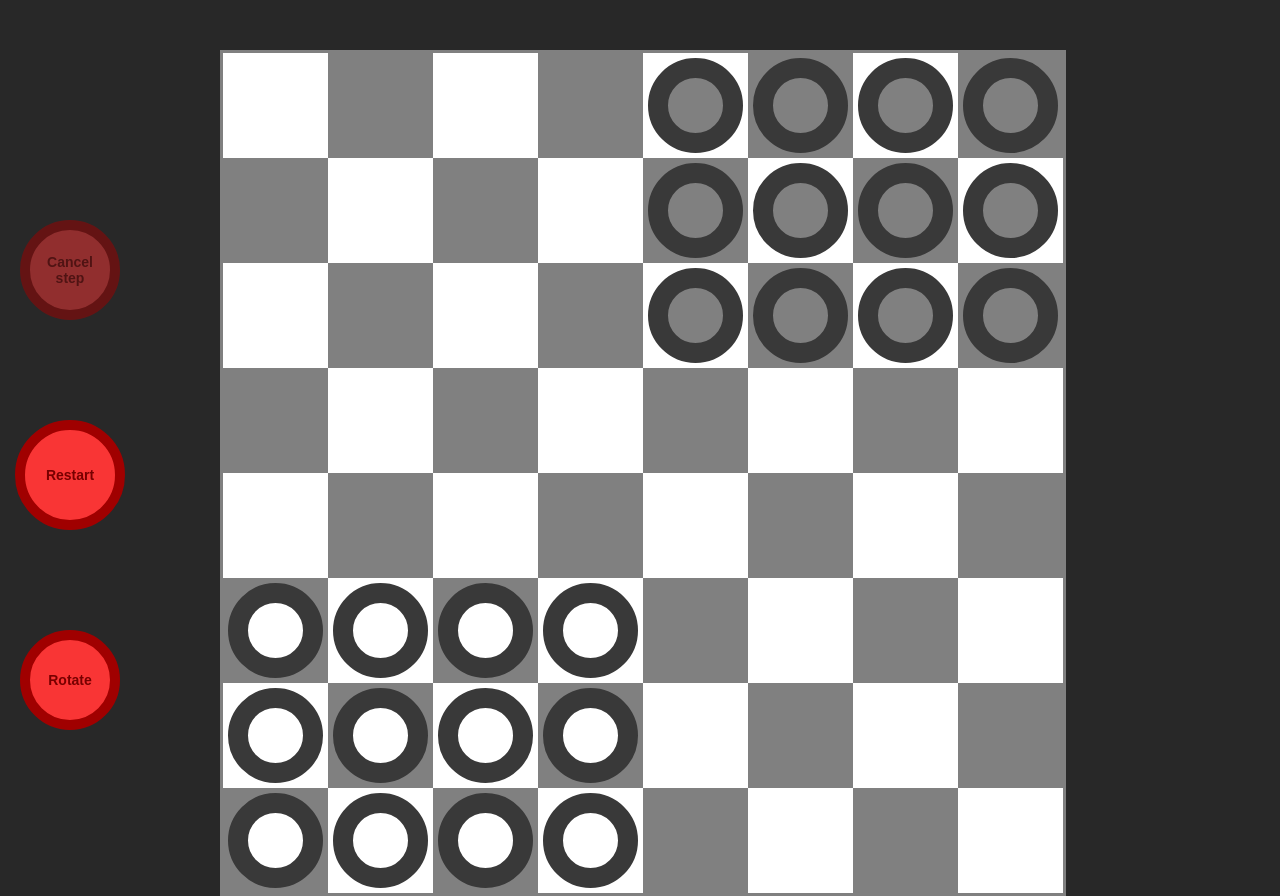
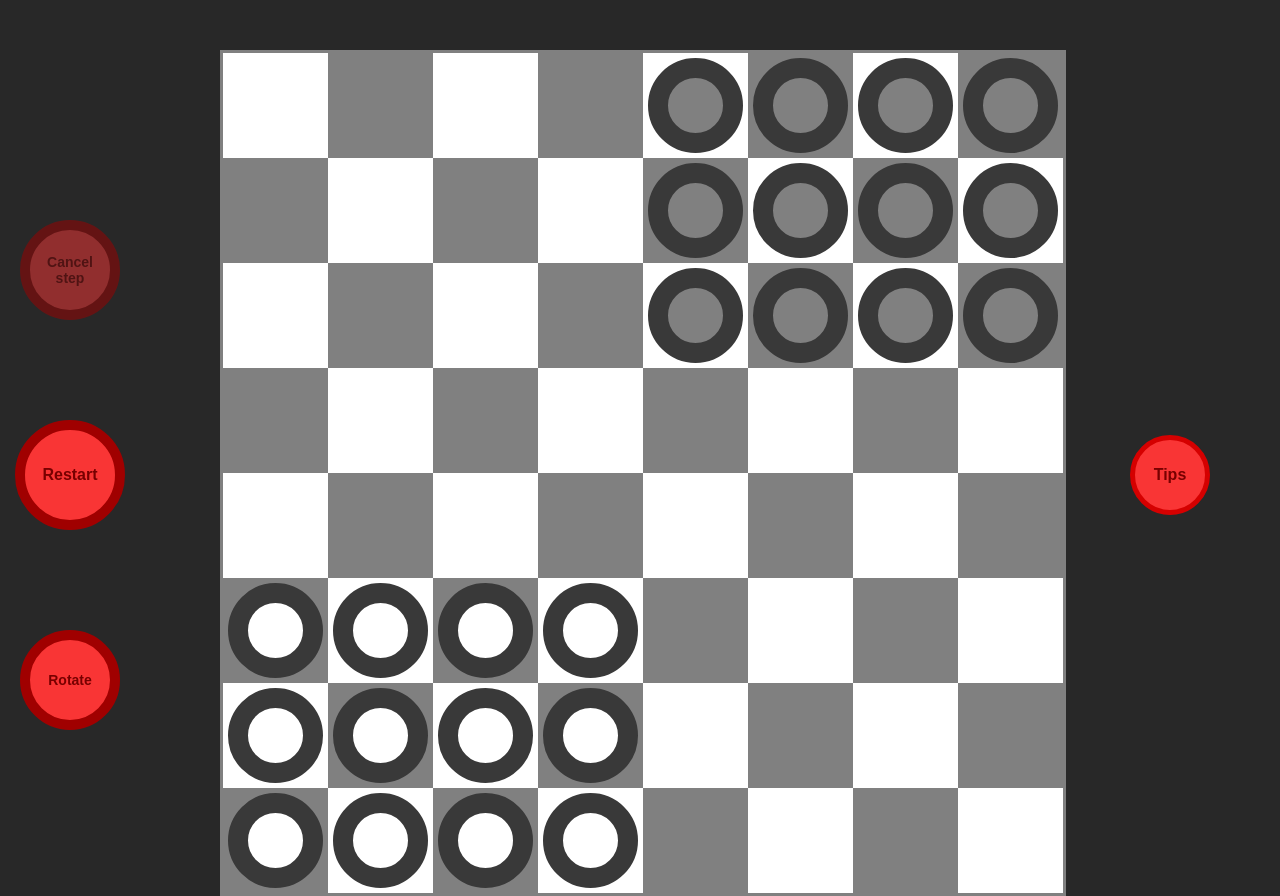
Before and after one commit to Alesha0103/angles, a React (Create React App) app: page / in a window 1280 px wide. Built offline with nearby package versions, Linux system fonts and the light colour scheme.

Commit message:
it seems all logic works fine

```diff
--- a/src/App.tsx
+++ b/src/App.tsx
@@ -6,6 +6,7 @@ import { useAppDispatch, useAppSelector } from './hooks/redux';
 import { reloadApp } from './store/actions/GeneralActions';
 import classNames from 'classnames';
 import { Buttons } from './components/Buttons/Buttons';
+import { Tips } from './components/Tips/Tips';
 
 const App = () => {
   const checkerBoard = board.getBoard();
@@ -45,6 +46,7 @@ const App = () => {
           />
         ))}
       </div>
+      <Tips/>
     </div>
   );
 }
--- a/src/components/Buttons/Buttons.scss
+++ b/src/components/Buttons/Buttons.scss
@@ -6,17 +6,32 @@
   margin-bottom: 20px;
 }
 .buttons .buttons__default {
-  width: 110px;
-  padding: 10px;
+  width: 100px;
+  padding: 8px;
   cursor: pointer;
   border: 2px solid transparent;
   color: #f93535;
-  font-size: 14px;
+  font-size: 10px;
   font-weight: bold;
 
   &:disabled {
     cursor: default;
     opacity: 0.5;
+  }
+}
+
+@media (min-width: 375px) {
+  .buttons .buttons__default {
+    font-size: 12px;
+  }
+}
+
+@media (min-width: 640px) {
+  .buttons .buttons__default {
+    width: 110px;
+    padding: 10px;
+    cursor: pointer;
+    font-size: 14px;
   }
 }
 
--- a/src/components/Restart/Restart.scss
+++ b/src/components/Restart/Restart.scss
@@ -1,26 +1,63 @@
 $restart-margin: 100px 0;
 
 #restart {
-  width: 110px;
+  width: 80px;
   color: #282828;
   background-color: #f93535;
-  border: 5px solid #d50000;
-  border-radius: 3px;
+  border: 3px solid #d50000;
+  border-radius: 5px;
   padding: 5px;
   font-weight: bold;
+  font-size: 10px;
   cursor: pointer;
 }
 .restart__answers {
   display: flex;
   align-self: center;
 
+  label {
+    color: #f93535;
+    font-size: 10px;
+    align-self: center;
+  }
+
   button {
     color: #f93535;
-    font-size: 18px;
+    font-size: 10px;
     background-color: transparent;
     border: none;
+    // border-bottom: 2px solid transparent;
     cursor: pointer;
-    width: 55px;
+    width: 20px;
+    padding: 8px;
+  }
+}
+
+@media (min-width: 375px) {
+  .restart__answers {
+    label {
+      font-size: 12px;
+    }
+    button {
+      font-size: 14px;
+      width: 40px;
+    }
+  }
+}
+
+@media (min-width: 640px) {
+  #restart {
+    width: 110px;
+    font-size: 14px;
+  }
+  .restart__answers {
+    label {
+      font-size: 14px;
+    }
+    button {
+      font-size: 14px;
+      border-bottom: 2px solid transparent;
+    }
   }
 }
 
@@ -36,9 +73,26 @@ $restart-margin: 100px 0;
     font-weight: bold;
     color: #780000;
     cursor: pointer;
+    font-size: 16px;
   }
   .restart__answers {
     height: 110px;
     margin: $restart-margin;
+
+    label {
+      position: absolute;
+      top: 215px;
+      left: 5px;
+    }
+    button {
+      height: 40px;
+      align-self: center;
+    }
   }
 }
+
+@media (hover: hover) {
+  .restart__answers button:hover {
+    border-bottom-color: #f93535;
+  }
+}
--- a/src/components/Restart/Restart.tsx
+++ b/src/components/Restart/Restart.tsx
@@ -1,8 +1,8 @@
-import React from 'react';
+import React from "react";
 
 import "./Restart.scss";
-import { useAppDispatch } from '../../hooks/redux';
-import { resetApp } from '../../store/actions/GeneralActions';
+import { useAppDispatch } from "../../hooks/redux";
+import { resetApp } from "../../store/actions/GeneralActions";
 
 export const Restart = () => {
   const dispatch = useAppDispatch();
@@ -16,11 +16,12 @@ export const Restart = () => {
       restartRef.current = restartElement;
     }
     if (question) {
-      document.addEventListener('click', handleClickOutside);
+      document.addEventListener("click", handleClickOutside);
     }
     return () => {
-      document.removeEventListener('click', handleClickOutside);
+      document.removeEventListener("click", handleClickOutside);
     };
+    // eslint-disable-next-line
   }, [question])
 
   const onRestartClick = () => {
@@ -49,6 +50,7 @@ export const Restart = () => {
   if (question) {
     return (
       <div className="restart__answers" ref={answersRef}>
+        <label>Are you sure?</label>
         <button onClick={resetGame}>Yes</button>
         <button onClick={rejectReset}>No</button>
       </div>
--- /dev/null
+++ b/src/components/Tips/Tips.scss
@@ -0,0 +1,114 @@
+#tips {
+  width: 55px;
+  height: 55px;
+  border-radius: 100px;
+
+  color: #f93535;
+  background-color: #282828;;
+  border: 3px solid #d50000;
+
+  font-weight: bold;
+  font-size: 12px;
+  cursor: pointer;
+
+  display: block;
+  margin: 50px auto;
+}
+.tips__question {
+  display: flex;
+  flex-direction: column;
+  align-items: center;
+  margin: 50px auto;
+
+  label {
+    color: #f93535;
+    font-size: 16px;
+    align-self: center;
+  }
+
+  button {
+    color: #f93535;
+    font-size: 16px;
+    background-color: transparent;
+    border: none;
+    border-bottom: 2px solid transparent;
+    cursor: pointer;
+    width: 40px;
+    padding: 8px;
+  }
+}
+
+@media (max-width: 640px) {
+  #tips {
+    width: 50px;
+    height: 50px;
+    font-size: 12px;
+    margin: 35px auto;
+  }
+  .tips__question {
+    margin: 35px auto;
+    label , button {
+      font-size: 12px;
+    }
+  }
+}
+
+@media (min-width: 640px) {
+  #tips {
+    width: 65px;
+    height: 65px;
+    border-width: 4px;
+  }
+  .tips__question {
+    height: 65px;
+  }
+}
+
+@media (min-width: 840px) {
+  #tips {
+    width: 70px;
+    height: 70px;
+    border-width: 5px;
+    font-size: 14px;
+  }
+  .tips__question {
+    height: 70px;
+  }
+}
+
+@media (min-width: 1100px) {
+  #tips {
+    position: absolute;
+    right: -120px;
+    top: 385px;
+    margin: 0;
+    background-color: #f93535;
+    color: #780000;
+    &:hover {
+      background-color: #fb5a5a;
+    }
+  }
+  .tips__question {
+    position: absolute;
+    right: -125px;
+    top: 340px;
+  }
+}
+@media (min-width: 1260px) {
+  #tips {
+    right: -150px;
+    width: 80px;
+    height: 80px;
+    font-size: 16px;
+  }
+  .tips__question {
+    right: -150px;
+    top: 345px;
+  }
+}
+
+@media (hover: hover) {
+  .tips__answers button:hover {
+    border-bottom-color: #f93535;
+  }
+}
--- /dev/null
+++ b/src/components/Tips/Tips.tsx
@@ -0,0 +1,74 @@
+import React from 'react'
+import { useAppDispatch, useAppSelector } from '../../hooks/redux';
+import { setTips } from '../../store/actions/GeneralActions';
+
+import "./Tips.scss";
+
+export const Tips: React.FC = () => {
+  const dispatch = useAppDispatch();
+  const { tips } = useAppSelector(state => state.generalReducer);
+
+  const [ question, setQuestion ] = React.useState(false);
+  const answersRef = React.useRef<any>(null);
+  const tipsRef = React.useRef<any>(null);
+
+  React.useEffect(() => {
+    if (!question) {
+      const tipsElement = document.getElementById("tips");
+      tipsRef.current = tipsElement;
+    }
+    if (question) {
+      document.addEventListener('click', handleClickOutside);
+    }
+    return () => {
+      document.removeEventListener('click', handleClickOutside);
+    };
+    // eslint-disable-next-line
+  }, [question])
+
+  const onTipsClick = () => {
+    setQuestion(true);
+  }
+
+  const rejectTips = () => {
+    setQuestion(false);
+    setQuestion(false);
+  }
+
+  const changeTipState = () => {
+    dispatch(setTips(!tips));
+    setQuestion(false);
+  }
+
+  const handleClickOutside = (event: any) => {
+    if (
+        answersRef.current &&
+        !answersRef.current.contains(event.target) &&
+        tipsRef.current &&
+        !tipsRef.current.contains(event.target)
+      ) {
+        rejectTips();
+    }
+  }
+
+  if (question) {
+    return (
+      <div className="tips__question" ref={answersRef}>
+        <label>{`Turn ${tips ? "off" : "on"} tips?`}</label>
+        <div className="tips__answers">
+          <button onClick={changeTipState}>Yes</button>
+          <button onClick={rejectTips}>No</button>
+        </div>
+      </div>
+    )
+  }
+
+  return (
+    <button
+      id="tips"
+      onClick={onTipsClick}
+    >
+      Tips
+    </button>
+  )
+}
--- a/src/helpers/FindPossibleSteps.ts
+++ b/src/helpers/FindPossibleSteps.ts
@@ -1,4 +1,9 @@
 import { store } from "../store";
+
+export type CoordinateObj = {
+  coordinate: string,
+  jumped: boolean,
+}
 
 const checkNextCoordinateX = (possibleCoords: string[], coord: string, firstStep: boolean = true) => {
   let result = [];
@@ -50,8 +55,8 @@ const checkNextCoordinateY = (possibleCoords: string[], coord: string, firstStep
   return result;
 }
 
-export const findPossibleSteps = (coordinateObj: any, firstStep?: boolean) => {
-  const coordinate = coordinateObj?.coordinate ? coordinateObj?.coordinate : coordinateObj
+export const findPossibleSteps = (coordinateObj: CoordinateObj | string, firstStep?: boolean) => {
+  const coordinate: string = typeof coordinateObj === "object" ? coordinateObj.coordinate : coordinateObj
 
   if (!coordinate) {
     return [];
--- a/src/hooks/useNextStep.tsx
+++ b/src/hooks/useNextStep.tsx
@@ -1,11 +1,11 @@
 import React from 'react'
 import { useAppSelector } from './redux';
-import { findPossibleSteps } from '../helpers/FindPossibleSteps';
+import { findPossibleSteps, CoordinateObj } from '../helpers/FindPossibleSteps';
 
 export const useNextStep = () => {
   const [nextSteps, setNextSteps] = React.useState<any[]>([]);
 
-  const { savedStep, memorizedChecker, whoseTurn } = useAppSelector(state => state.generalReducer);
+  const { savedStep, whoseTurn } = useAppSelector(state => state.generalReducer);
 
   React.useEffect(() => {
     if (!savedStep) {
@@ -18,11 +18,12 @@ export const useNextStep = () => {
     if (savedStep && !!nextSteps?.length) {
       checkFoundSteps(nextSteps);
     }
+    // eslint-disable-next-line
   }, [savedStep, whoseTurn, nextSteps?.length]);
 
   const checkFoundSteps = (steps: any[]) => {
-    const allSteps = steps.map((el: any) => {
-      if (!el?.jumped) {
+    const allSteps = steps.map((el: CoordinateObj | string) => {
+      if (typeof el === "string") {
         return el;
       }
       return findPossibleSteps(el, false);
--- a/src/store/actions/GeneralActions.ts
+++ b/src/store/actions/GeneralActions.ts
@@ -82,3 +82,4 @@ export const resetApp = () => {
   localStorage.clear();
   return generalActions.resetApp()
 }; // good
+export const setTips = (state: boolean) => generalActions.setTips(state); // good
--- a/src/store/reducers/GeneralSlice.ts
+++ b/src/store/reducers/GeneralSlice.ts
@@ -10,6 +10,7 @@ const initialState: CheckersState = {
   savedCheckers: [],
   whoseTurn: WHITE,
   rotate: false,
+  tips: false,
 }
 
 const generalSlice = createSlice({
@@ -34,6 +35,9 @@ const generalSlice = createSlice({
     setTurn(state, action: PayloadAction<string>) {
       state.whoseTurn = action.payload;
     },
+    setTips(state, action: PayloadAction<boolean>) {
+      state.tips = action.payload;
+    },
     reloadApp(state, action: PayloadAction<any>) {
       state.whiteCheckers = action.payload.whiteCheckers;
       state.blackCheckers = action.payload.blackCheckers;
--- a/src/types/index.ts
+++ b/src/types/index.ts
@@ -6,6 +6,7 @@ export type CheckersState = {
   savedCheckers: string[],
   whoseTurn: string,
   rotate: boolean,
+  tips: boolean,
 }
 export type MemorizedChecker = {
   type: string,
```
Also changed, not shown: src/components/Cell/Cell.tsx (+17 -11 lines).
